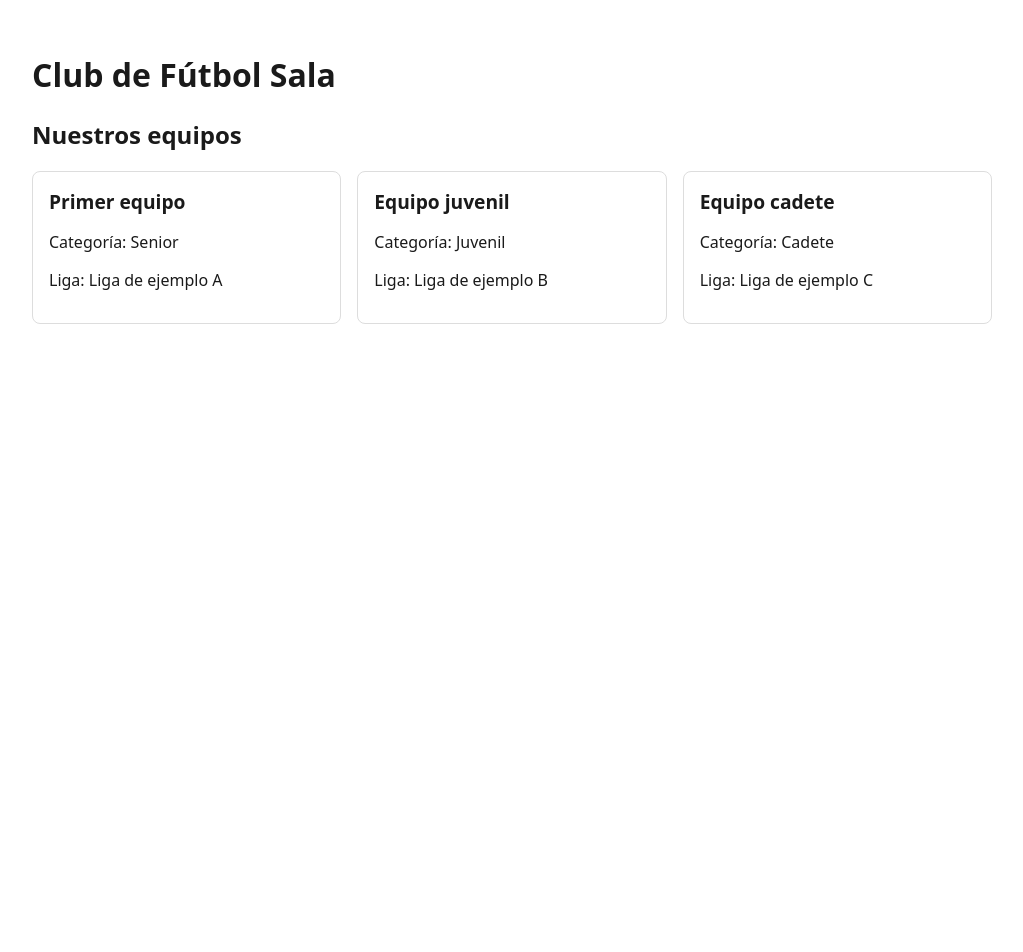
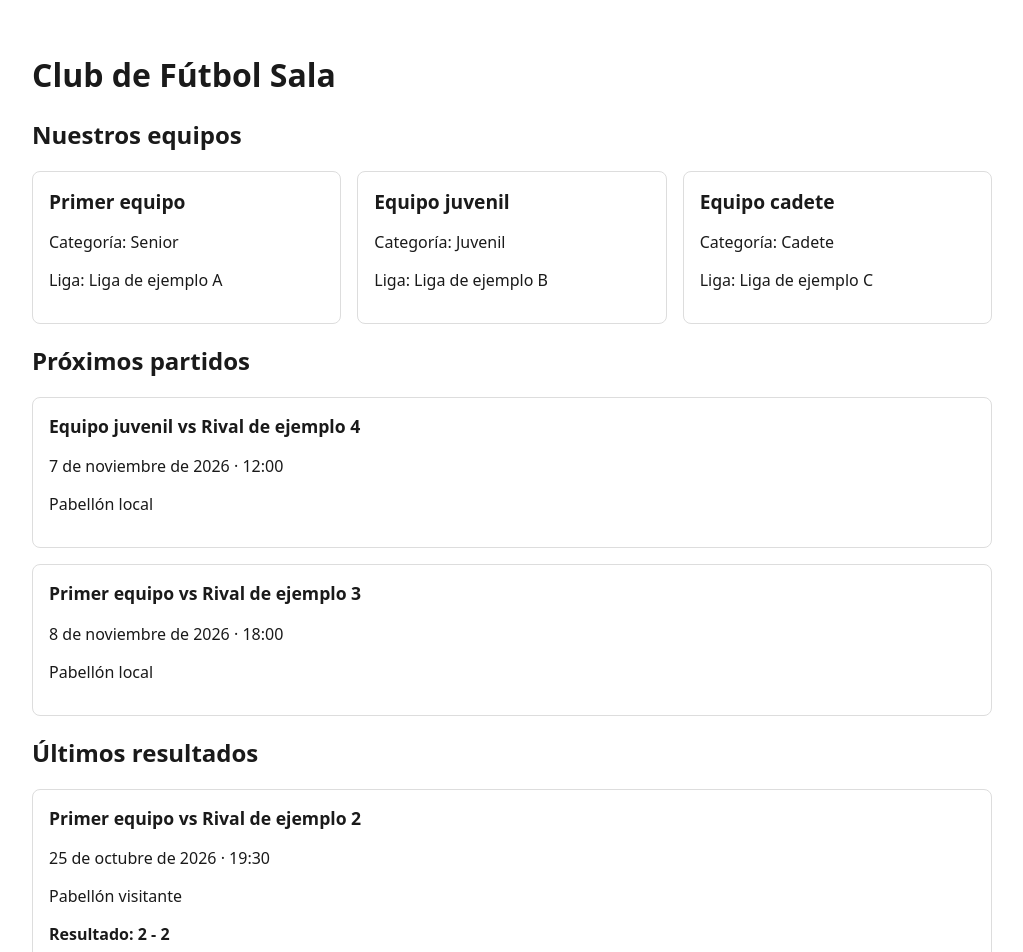
Before and after one commit to rvelasco2199/MI_PRIMERA_WEB, a React (Vite) app: page / in a window 1280 px wide. Shown: the top 952 px of the page, without its empty margins (128-1151 px from the left). Before the commit the page ends 800 px from the top, so only its background shows below. Built offline with nearby package versions, Linux system fonts and the light colour scheme.

Commit message:
feat: mostrar próximos partidos y últimos resultados

```diff
--- a/src/App.css
+++ b/src/App.css
@@ -14,3 +14,23 @@
   margin-top: 0;
   font-size: 1.2rem;
 }
+
+.match-list {
+  display: grid;
+  gap: 1rem;
+}
+
+.match-card {
+  border: 1px solid #dddddd;
+  border-radius: 8px;
+  padding: 1rem;
+}
+
+.match-card h3 {
+  margin-top: 0;
+  font-size: 1.1rem;
+}
+
+.match-score {
+  font-weight: bold;
+}
--- a/src/App.jsx
+++ b/src/App.jsx
@@ -1,15 +1,53 @@
 import './App.css'
 import { teams } from './data/teams'
+import { matches } from './data/matches'
 import TeamCard from './components/TeamCard'
+import MatchCard from './components/MatchCard'
+
+function getTeamName(teamId) {
+  const team = teams.find((item) => item.id === teamId)
+  return team ? team.name : 'Equipo'
+}
 
 function App() {
+  const upcomingMatches = matches
+    .filter((match) => !match.played)
+    .sort((a, b) => a.date.localeCompare(b.date))
+
+  const playedMatches = matches
+    .filter((match) => match.played)
+    .sort((a, b) => b.date.localeCompare(a.date))
+
   return (
     <main>
       <h1>Club de Fútbol Sala</h1>
+
       <h2>Nuestros equipos</h2>
       <section className="team-list">
         {teams.map((team) => (
           <TeamCard key={team.id} team={team} />
+        ))}
+      </section>
+
+      <h2>Próximos partidos</h2>
+      <section className="match-list">
+        {upcomingMatches.map((match) => (
+          <MatchCard
+            key={match.id}
+            match={match}
+            teamName={getTeamName(match.teamId)}
+          />
+        ))}
+      </section>
+
+      <h2>Últimos resultados</h2>
+      <section className="match-list">
+        {playedMatches.map((match) => (
+          <MatchCard
+            key={match.id}
+            match={match}
+            teamName={getTeamName(match.teamId)}
+          />
         ))}
       </section>
     </main>
--- /dev/null
+++ b/src/components/MatchCard.jsx
@@ -0,0 +1,28 @@
+function formatDate(date) {
+  return new Date(`${date}T00:00`).toLocaleDateString('es-ES', {
+    day: 'numeric',
+    month: 'long',
+    year: 'numeric',
+  })
+}
+
+function MatchCard({ match, teamName }) {
+  return (
+    <article className="match-card">
+      <h3>
+        {teamName} vs {match.opponent}
+      </h3>
+      <p>
+        {formatDate(match.date)} · {match.time}
+      </p>
+      <p>{match.venue}</p>
+      {match.played && (
+        <p className="match-score">
+          Resultado: {match.homeScore} - {match.awayScore}
+        </p>
+      )}
+    </article>
+  )
+}
+
+export default MatchCard
```
